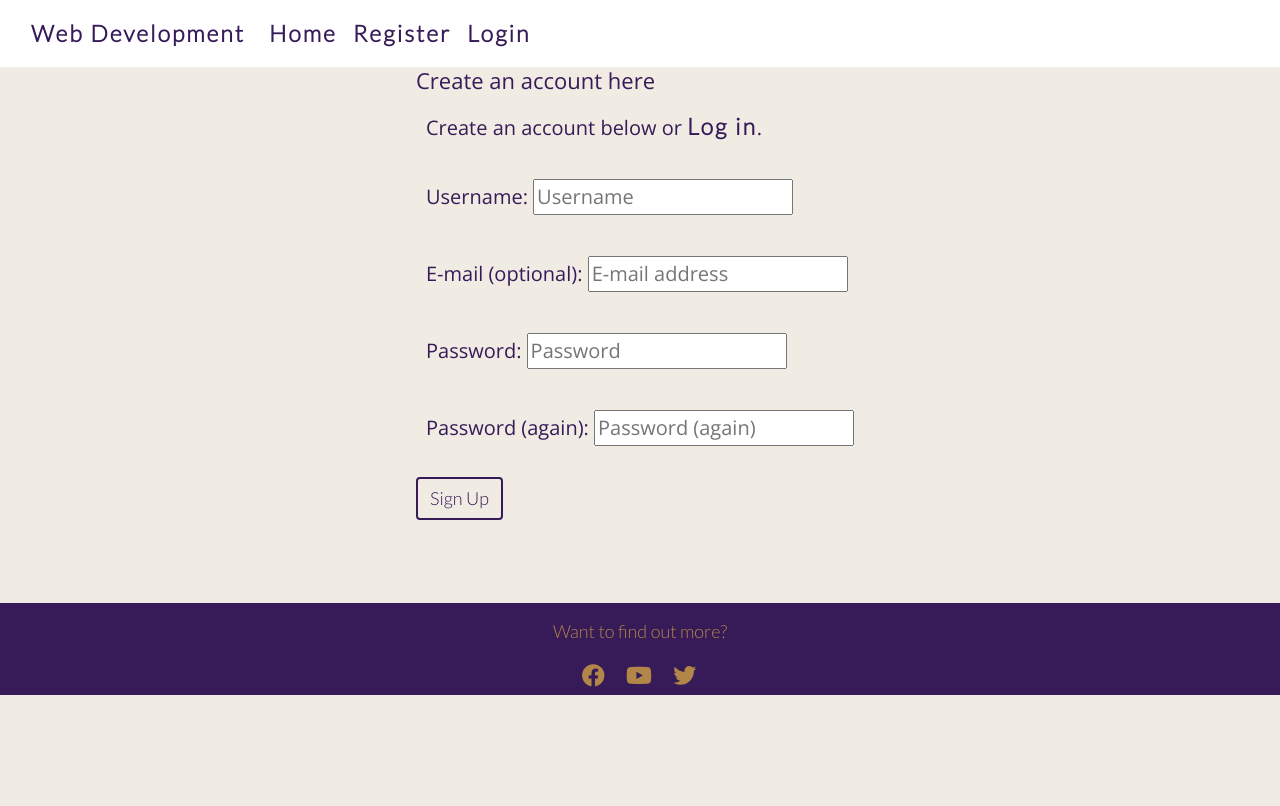
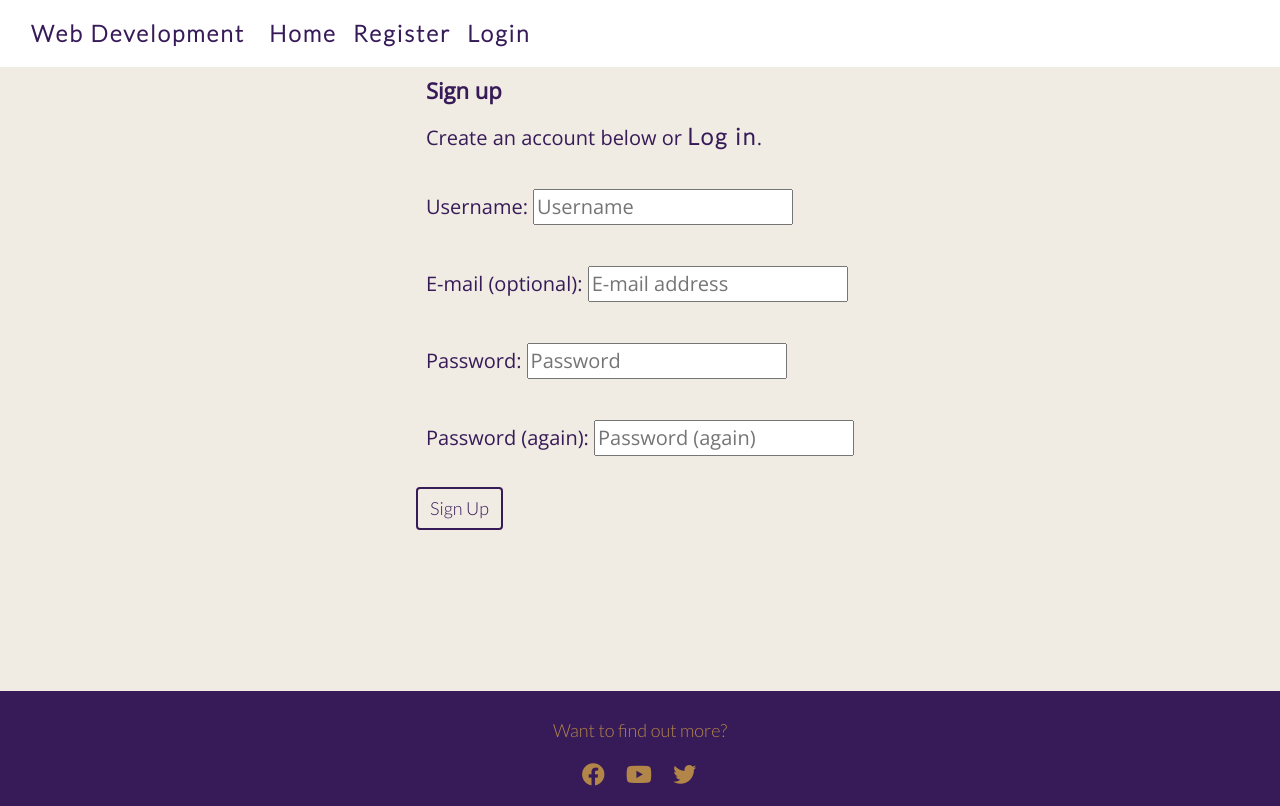
Before and after one commit to pauline-rugwevera/DjangoBlog, a Django app: a page that uses templates/account/signup.html in a window 1280 px wide. Before the commit the page ends 695 px from the top, so only its background shows below. Run offline with Django 3.2, Linux system fonts and the light colour scheme; some web fonts are replaced.

Commit message:
Fix footer to fit the page across all templates

```diff
--- a/static/css/style.css
+++ b/static/css/style.css
@@ -6,11 +6,15 @@ body {
   font-family: 'Open Sans', sans-serif;
   color: #371B58;
   background-color: #F0EBE3;
+  display: flex;
+  flex-direction: column; /* creates rows out of the elements main and footer */
+  height: 100vh;
+  margin:0;
+
+
 }
 
-#recipe {
-  width: 100%;
-}
+
 
 .border {
   border-style: ridge;
@@ -133,32 +137,30 @@ h5 {
   font-family: 'Open Sans', sans-serif;
   font-size: 22px;
 }
+#signing-in,#register-here{
+  padding-left: 10px;
+  padding-top: 10px;
+  font-weight: bold;
+}
 
 .login {
   font-family: 'Open Sans', sans-serif;
 }
 
-#login,
+
 #logout,
 #register,
 #delete,
-#search,
-#profile,
-#edit-profile {
+.profile,
+#login {
   position: relative;
   width: 100vw;
-  min-height: calc(72vh - 40px);
+  min-height: calc(83vh - 40px);
   bottom: 0;
 
 }
 
-.profile {
-  min-height: calc(80vh - 40px);
-}
 
-#logout {
-  min-height: calc(76vh - 40px);
-}
 
 #delete {
   display: flex;
@@ -169,7 +171,6 @@ h5 {
   font-family: 'Open Sans', sans-serif;
   font-size: 35px;
 }
-
 
 .detailed-post,
 .edit-post,
@@ -196,9 +197,11 @@ h5 {
   color: #AE8141;
 }
 
-#log-out {
+#sign-out {
   font-family: 'Open Sans', sans-serif;
   font-size: 35px;
+  padding-top: 5px;
+  padding-left: 11px;
 }
 
 .cancel {
@@ -225,9 +228,10 @@ h5 {
   text-align: center;
   font-size: 20px;
   position: relative;
-  height: 92px;
+  height: 150px;
+  margin-top: 0;
   color: #B28649;
-  padding: 2px;
+  padding: 13px;
 }
 
 .social-links {
@@ -339,4 +343,23 @@ h5 {
   img {
     height: 160px;
   }
+
+.profile{
+  width: 54vh;
+  min-height: calc(70vh - 40px)
+
 }
+
+.footer{
+  padding: 0;
+  height: 94px;
+}
+.footer-p{
+  margin: 0;
+  padding: 4px;
+
+}
+.sign-up,.login-btn{
+ margin-bottom: 6px;
+ margin-left: 9px;
+}
--- a/templates/account/login.html
+++ b/templates/account/login.html
@@ -8,9 +8,9 @@
 {% block content %}
 
 <div id="login" class="container">
-  <div  class="row justify-content-md-center">
+  <div class="row justify-content-md-center">
     <div class="col-md-auto">
-      <h3>{% trans "Login into your account" %}</h3>
+      <h3 id="signing-in">{% trans "Sign in" %}</h3>
 
       <p>{% blocktrans %}If you have not created an account yet, then please
         <a href="{{ signup_url }}">sign up</a> first.{% endblocktrans %}</p>
--- a/templates/account/logout.html
+++ b/templates/account/logout.html
@@ -9,7 +9,7 @@
   <div class="row justify-content-md-center">
     <div class="col-md-auto">
 
-      <h2 id="log-out">{% trans "Sign Out?" %}</h2>
+      <h2 id="sign-out">{% trans "Sign Out?" %}</h2>
 
       <p>{% trans 'You are about to log out of your account?' %}</p>
 
--- a/templates/account/signup.html
+++ b/templates/account/signup.html
@@ -9,7 +9,7 @@
   <div class="row justify-content-md-center">
     <div class="col-md-auto">
 
-        <h3>{% trans "Create an account here" %}</h3>
+        <h3 id="register-here">{% trans "Sign up" %}</h3>
 
         <p>{% blocktrans %}Create an account below or <a href="{{ login_url }}">Log in</a>.{% endblocktrans %}</p>
         <form class="signup" id="signup_form" method="post" action="{% url 'account_signup' %}">
--- a/templates/blog.html
+++ b/templates/blog.html
@@ -14,6 +14,7 @@
         <img src="{{ post.image.url }}" alt="post-image">
         {% endif %}
         <br>
+
         <a href="{% url 'post-detail' post.slug %}">
           <h2 class="card-title title ">{{ post.title }}</h2>
         </a>
@@ -28,8 +29,7 @@
 
     {% endfor %}
   </div>
-
-</div>
+  <br>
 
   {% if is_paginated %}
   <nav aria-label="Page navigation">
@@ -44,5 +44,5 @@
     </ul>
   </nav>
   {% endif %}
-
+</div>
 {% endblock  %}
```
Also changed, not shown: README.md, static/images/Screenshot_49.png (added), static/images/Screenshot_51.png (added). Lines whose indentation alone changed are shown as unchanged.
